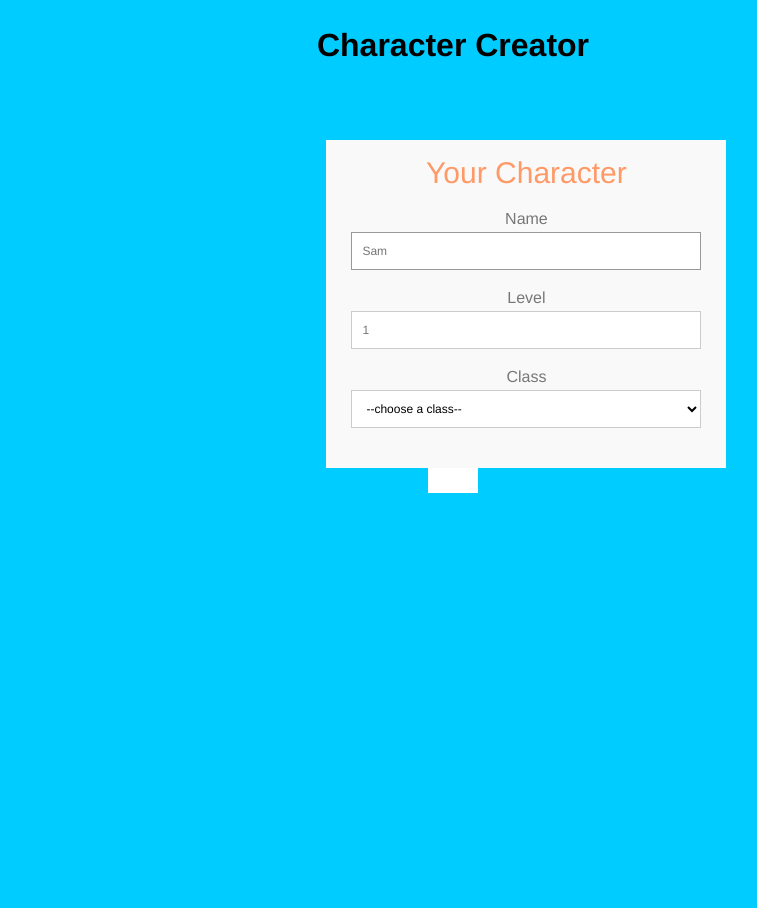
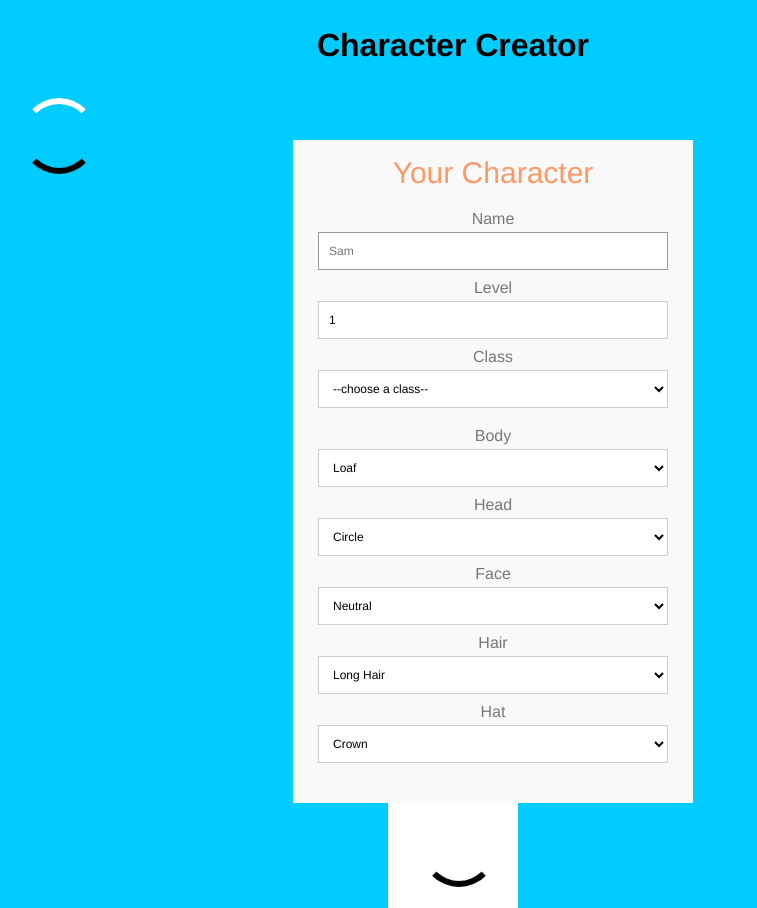
Before and after one commit to tassaron/character-creator-htmx, a Flask app: page / in a window 1280 px wide. Shown: the whole page, without its empty margins (187-944 px from the left). Before the commit the page ends 493 px from the top, so only its background shows below. Run offline with Flask 3, Linux system fonts and the light colour scheme; some libraries are stand-ins or nearby versions.

Commit message:
update image in esponse to form

```diff
--- a/api/app.py
+++ b/api/app.py
@@ -1,5 +1,5 @@
 from flask import Flask, Blueprint, render_template, url_for, request
-from dnd_character import Character, CLASSES
+from dnd_character import Character, CLASSES, __version__
 from . import character
 
 
@@ -14,28 +14,34 @@ def create_app() -> Flask:
 
 @main.route("/")
 def index() -> str:
-    return render_template("index.html")
+    return render_template("index.html", dep_version=__version__)
 
 
 @main.route("/data", methods=["POST"])
 def get_data() -> str:
+    if request.form["class"]:
+        classs = CLASSES[str(request.form["class"])]
+    else:
+        classs = None
     return render_template(
         "data.html",
         character_data=dict(
             Character(
                 name=str(request.form["name"]),
                 level=int(request.form["level"]),
-                classs=CLASSES[str(request.form["class"])],
+                classs=classs,
             )
         ),
+        dep_version=__version__,
     )
 
 
-@main.route("/image")
+@main.route("/image", methods=["POST"])
 def get_image() -> str:
+    keys = ["body", "head", "face", "hair", "hat"]
     filename = character.get_character_image_filename(
-        "0", "headcircle", "faceneutral", "hairnancy", "hatwinter"
+        *[f"{key if key != 'body' else ''}{request.form[key]}" for key in keys]
     )
     filename = url_for("static", filename=f"img/character/{filename}")
     desc = "this character"
-    return f"<div><img src='{filename}' alt='{desc}'></div>"
+    return f"<div id='character-image'><img src='{filename}' alt='{desc}'></div>"
--- a/api/static/css/style.css
+++ b/api/static/css/style.css
@@ -21,6 +21,12 @@ h1 {
 
 .grid-container {
     display: grid;
+}
+
+small {
+    font-size: medium;
+    padding: 1rem;
+    font-family: monospace;
 }
 
 .grid-header {
@@ -108,3 +114,32 @@ fieldset {
     outline: 0;
     border: 1px solid #999;
 }
+
+.lds-dual-ring {
+    padding-left: -100px;
+    display: inline-block;
+    width: 80px;
+    height: 80px;
+}
+
+.lds-dual-ring:after {
+    content: " ";
+    display: block;
+    width: 64px;
+    height: 64px;
+    margin: 8px;
+    border-radius: 50%;
+    border: 6px solid #000;
+    border-color: #000 transparent #fff transparent;
+    animation: lds-dual-ring 1.2s linear infinite;
+}
+
+@keyframes lds-dual-ring {
+    0% {
+        transform: rotate(0deg);
+    }
+
+    100% {
+        transform: rotate(360deg);
+    }
+}
--- a/api/templates/data.html
+++ b/api/templates/data.html
@@ -1,5 +1,10 @@
 <div id="character-data" class="codeblock grid-header">
     <h3 class="grid-header">
+        <small>
+            <a href="https://github.com/tassaron/dnd-character/tree/v{{dep_version}}">
+                dnd-character {{dep_version}}
+            </a>
+        </small>
         Your Data &#123;
     </h3>
     {% for k, v in character_data.items() %}
--- a/api/templates/form.html
+++ b/api/templates/form.html
@@ -1,18 +1,16 @@
 <div class="form-container">
-    <form id="edit-character" hx-target="#character-data" hx-swap="outerHTML" hx-trigger="change, load"
-        hx-swap-oob="true" hx-post="/data">
+    <form id="edit-character">
         <h3>Your Character</h3>
-        <fieldset>
+        <fieldset hx-target="#character-data" hx-swap="outerHTML" hx-trigger="change, load" hx-swap-oob="true"
+            hx-post="/data">
             <label for="char-name">Name</label>
-            <input id="char-name" name="name" placeholder="Sam" type="text" tabindex="1" required autofocus>
-        </fieldset>
-        <fieldset>
+            <input id="char-name" name="name" placeholder="Sam" type="text" tabindex="1" autofocus>
+
             <label for="char-level">Level</label>
-            <input id="char-level" name="level" placeholder="1" type="number" tabindex="2" min="1" max="20" required>
-        </fieldset>
-        <fieldset>
+            <input id="char-level" name="level" type="number" tabindex="2" min="1" max="20" value="1">
+
             <label for="char-class">Class</label>
-            <select id="char-class" name="class">
+            <select id="char-class" name="class" tabindex="3">
                 <option value="">--choose a class--</option>
                 <option value="barbarian">Barbarian</option>
                 <option value="bard">Bard</option>
@@ -28,5 +26,53 @@
                 <option value="wizard">Wizard</option>
             </select>
         </fieldset>
+        <fieldset hx-target="#character-image" hx-swap="outerHTML" hx-trigger="change, load" hx-swap-oob="true"
+            hx-post="/image">
+            <label for="char-body">Body</label>
+            <select id="char-body" name="body" tabindex="4">
+                <option value="0">Loaf</option>
+                <option value="1">Trapezoid 1</option>
+                <option value="2">Trapezoid 2</option>
+                <option value="3">Hourglass</option>
+                <option value="4">Egg</option>
+                <option value="5">Square</option>
+            </select>
+
+            <label for="char-head">Head</label>
+            <select id="char-head" name="head" tabindex="5">
+                <option value="circle">Circle</option>
+                <option value="oval">Oval</option>
+                <option value="square">Square</option>
+            </select>
+
+            <label for="char-face">Face</label>
+            <select id="char-face" name="face" tabindex="6">
+                <option value="neutral">Neutral</option>
+                <option value="closedsmile">Smile</option>
+                <option value="closedfrown">Frown</option>
+                <option value="opensmile">Open Smile</option>
+                <option value="openfrown">Open Frown</option>
+                <option value="slightfrown">Slight Frown</option>
+                <option value="shocked">Shocked</option>
+                <option value="cloud">Cloud</option>
+            </select>
+
+            <label for="char-hair">Hair</label>
+            <select id="char-hair" name="hair" tabindex="7">
+                <option value="longmess">Long Hair</option>
+                <option value="nancy">Nancy</option>
+                <option value="wings">Wings</option>
+            </select>
+
+            <label for="char-hat">Hat</label>
+            <select id="char-hat" name="hat" tabindex="8">
+                <option value="crown">Crown</option>
+                <option value="wizard">Wizard</option>
+                <option value="elf">Elf</option>
+                <option value="muffintop">Muffin Top</option>
+                <option value="winter">Winter</option>
+                <option value="muffintop">Muffin Top</option>
+            </select>
+        </fieldset>
     </form>
 </div>
--- a/api/templates/index.html
+++ b/api/templates/index.html
@@ -5,11 +5,16 @@
         Character Creator
     </h1>
     <div class="grid-item">
-        <div hx-get="/image" hx-trigger="load"></div>
+        <div id="character-image" hx-post="/image" hx-target="#edit-character" hx-trigger="change, load"
+            hx-swap-oob="true">
+            <div class="lds-dual-ring"></div>
+        </div>
     </div>
     <div class="grid-item">
         {% include 'form.html' %}
     </div>
-    <div id="character-data" class="codeblock grid-header"></div>
+    <div id="character-data" class="codeblock grid-header">
+        <div class="lds-dual-ring"></div>
+    </div>
 </main>
 {% endblock %}
```
